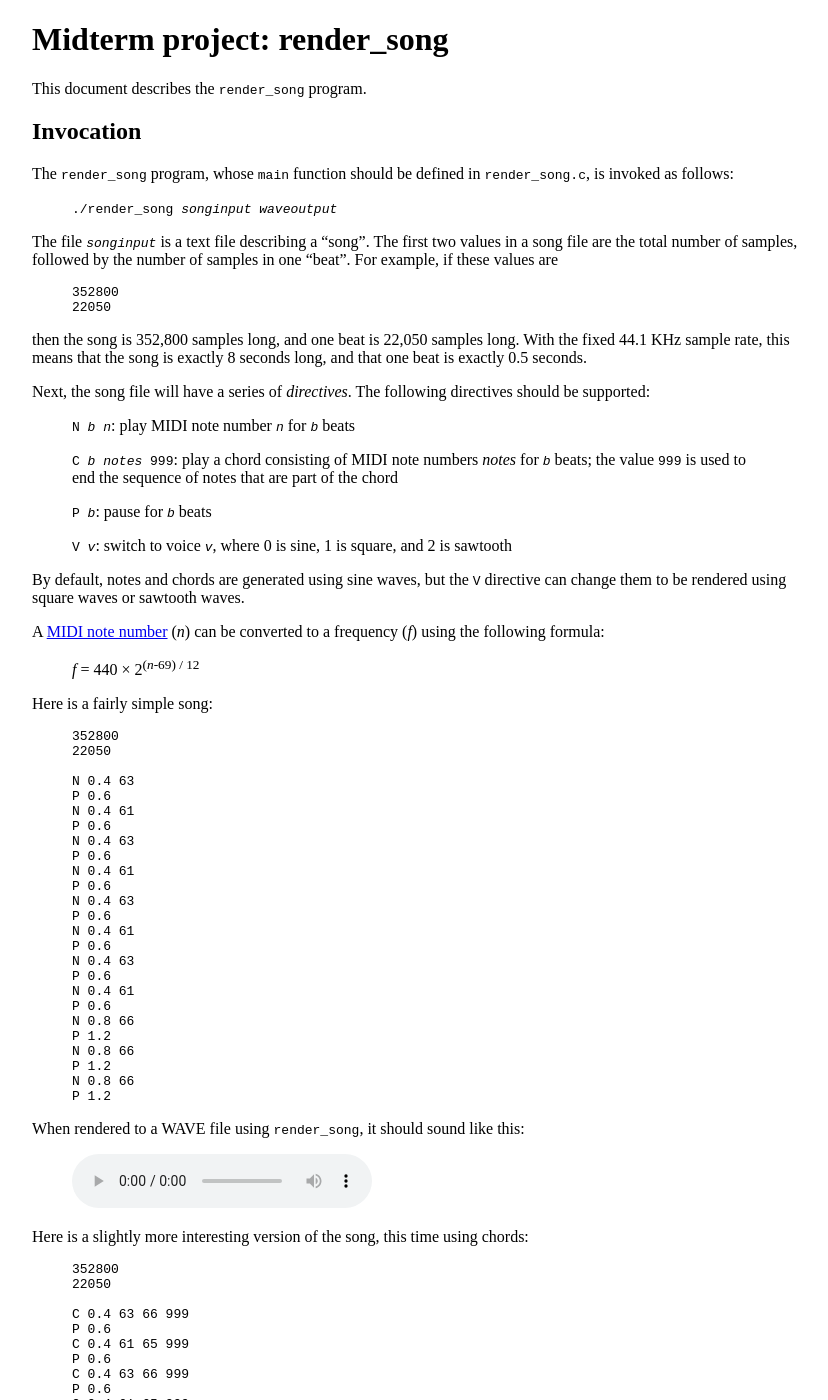
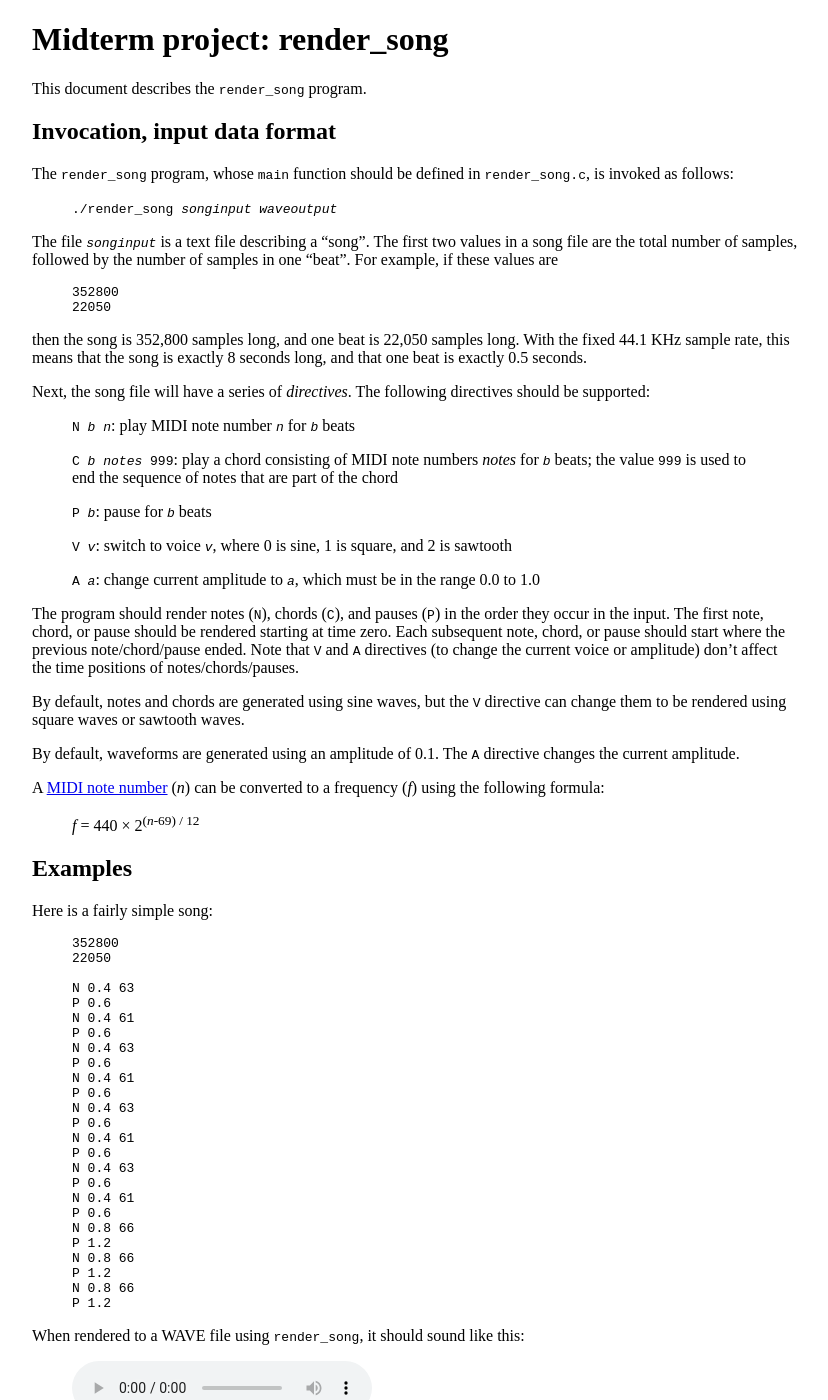
Before and after one commit to jhuintprog/fall2019, a Jekyll site: the page built from render_song.md, in a window 1280 px wide and 1400 px high. Shown: the whole window, without its empty margins (224-1052 px from the left). Built offline with Jekyll 4.4.1, drawn with Linux system fonts in a browser that asks for light colours; some of the changed text lies outside the part shown.

Commit message:
complete-ish description of render_song program

```diff
--- a/render_song.md
+++ b/render_song.md
@@ -5,7 +5,7 @@ title: "Midterm project: render_song"
 
 This document describes the `render_song` program.
 
-## Invocation
+## Invocation, input data format
 
 The `render_song` program, whose `main` function should be defined in `render_song.c`, is invoked as follows:
 
@@ -31,12 +31,20 @@ Next, the song file will have a series of *directives*.  The following directive
 > <tt>P <i>b</i></tt>: pause for <tt><i>b</i></tt> beats
 >
 > <tt>V <i>v</i></tt>: switch to voice <tt><i>v</i></tt>, where 0 is sine, 1 is square, and 2 is sawtooth
+>
+> <tt>A <i>a</i></tt>: change current amplitude to <tt><i>a</i></tt>, which must be in the range 0.0 to 1.0
+
+The program should render notes (`N`), chords (`C`), and pauses (`P`) in the order they occur in the input.  The first note, chord, or pause should be rendered starting at time zero.  Each subsequent note, chord, or pause should start where the previous note/chord/pause ended.  Note that `V` and `A` directives (to change the current voice or amplitude) don't affect the time positions of notes/chords/pauses.
 
 By default, notes and chords are generated using sine waves, but the `V` directive can change them to be rendered using square waves or sawtooth waves.
 
+By default, waveforms are generated using an amplitude of 0.1.  The <tt>A</tt> directive changes the current amplitude.
+
 A [MIDI note number](https://newt.phys.unsw.edu.au/jw/notes.html) (*n*) can be converted to a frequency (*f*) using the following formula:
 
-> *f* = 440 &times; 2<sup>(*n*-69) / 12</sup>
+> *f* = 440 &times; 2<sup>(<i>n</i>-69) / 12</sup>
+
+## Examples
 
 Here is a fairly simple song:
 
@@ -146,3 +154,27 @@ P 1.2
 When this third version of the song is rendered to a WAVE file using `render_song`, it should sound like this:
 
 > <audio controls><source src="snd/ticktock_sq.wav" type="audio/wav"></audio>
+
+Here is an example of using the `A` directive to change the current amplitude:
+
+<blockquote>
+<pre>
+132300
+44100
+
+A 0.005
+C 0.5 63 66 999
+A 0.01
+C 0.5 63 66 999
+A 0.02
+C 0.5 63 66 999
+A 0.04
+C 0.5 63 66 999
+A 0.08
+C 1.0 63 66 999
+</pre>
+</blockquote>
+
+When rendered to a WAVE file using `render_song`, it should sound like this:
+
+> <audio controls><source src="snd/ampl.wav" type="audio/wav"></audio>
```
Also changed, not shown: 1 other file.
